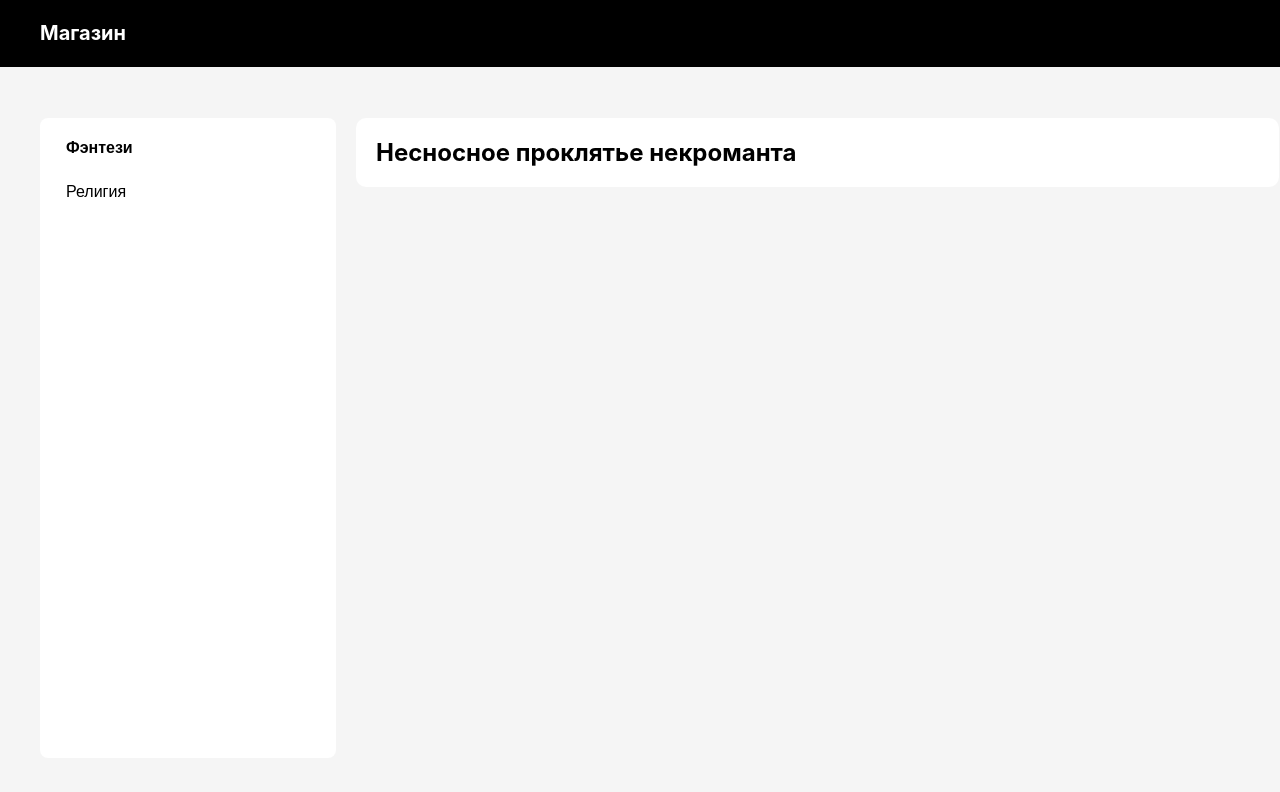
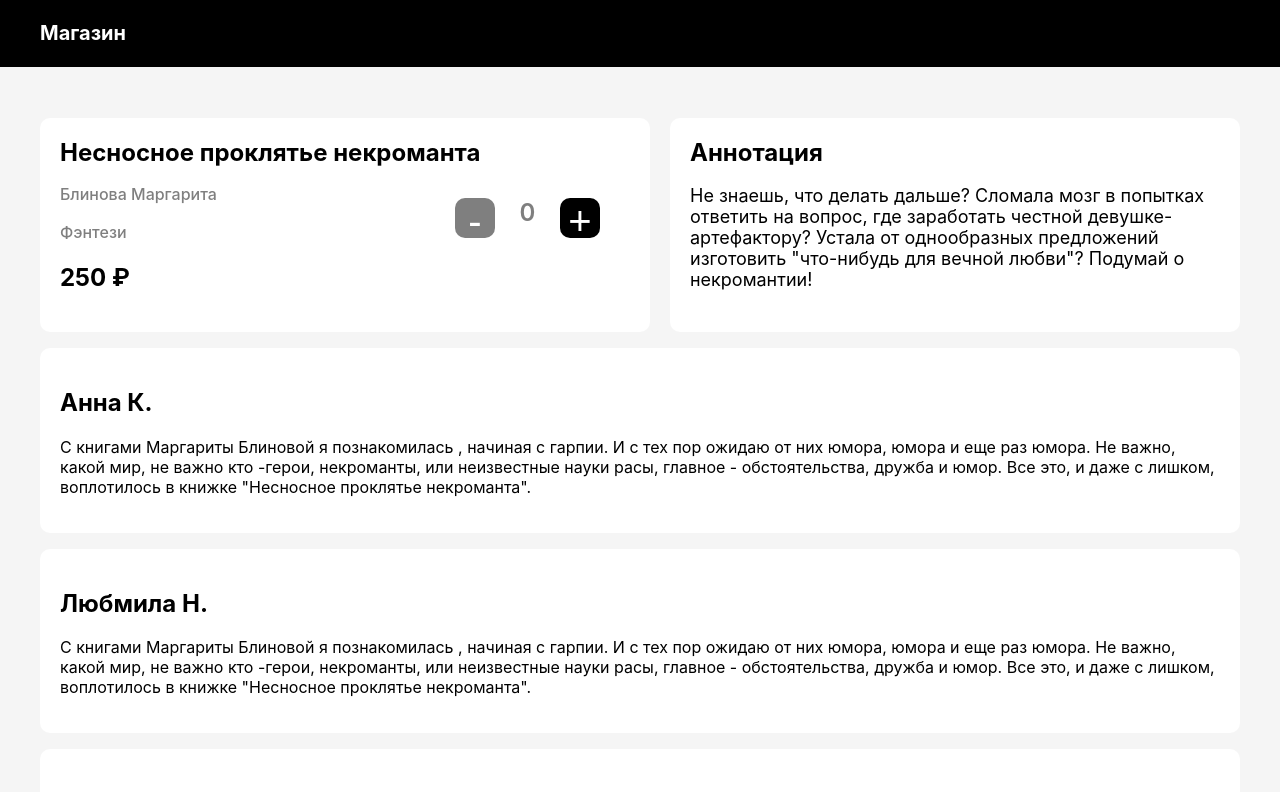
Before and after one commit to NailGilmanov/yandex-intensive-homework-lesson3, a React (Create React App) app: page / in a window 1280 px wide. Shown: the top 792 px of the page. Built offline with nearby package versions, Linux system fonts and the light colour scheme.

Commit message:
BookPage

```diff
--- a/src/App.jsx
+++ b/src/App.jsx
@@ -1,11 +1,13 @@
 import { Layout } from './components/Layout/Layout'
+import { BookPage } from './pages/BookPage/BookPage'
 import { LibraryPage } from './pages/LibraryPage/LibraryPage'
 import { books } from './constants/mock'
 
 export const App = () => {
     return <Layout>
         <div>
-            <LibraryPage books={ books }/>
+            {/* <LibraryPage books={ books }/> */}
+            <BookPage book={ books[0] } />
         </div>
     </Layout>
 }
--- /dev/null
+++ b/src/components/Annotation/Annotation.jsx
@@ -0,0 +1,10 @@
+import style from "./style.module.css"
+
+export const Annotation = ({ book }) => {
+    console.log(book)
+
+    return <div className={style.annotation}>
+        <h2 className={style.annotation__title}>Аннотация</h2>
+        <p className={style.annotation__text}>{book.annotation}</p>
+    </div>
+}
--- /dev/null
+++ b/src/components/Annotation/style.module.css
@@ -0,0 +1,14 @@
+.annotation {
+    background-color: white;
+    padding: 20px;
+    border-radius: 10px;
+    margin-bottom: 16px;
+}
+
+.annotation__title {
+    margin: 0;
+}
+
+.annotation__text {
+    font-size: 18px;
+}
--- a/src/components/BookCard/BookCard.jsx
+++ b/src/components/BookCard/BookCard.jsx
@@ -1,7 +1,19 @@
+import { useState } from 'react'
+
 import style from './style.module.css'
 
 export const BookCard = ({ book }) => {
+    const [count, setCount] = useState(0);
+
     return <div className={style.bookcard}>
         <h2 className={style.bookcard__title}>{ book.name }</h2>
+        <p className={style.bookcard__description}>{ book.author }</p>
+        <p className={style.bookcard__description}>{ book.genre }</p>
+        <h2 className={style.bookcard__price}>{ book.price } &#8381;</h2>
+        <div className={style.bookcard__counter}>
+            <button className={style.counter__btnminus} disabled={count === 0} onClick={() => setCount(count - 1)}><span>-</span></button>
+            <span className={style.counter__content}>{ count }</span>
+            <button className={style.counter__btnplus} onClick={() => setCount(count + 1)}><span>+</span></button>
+        </div>
     </div>
 }
--- a/src/components/BookCard/style.module.css
+++ b/src/components/BookCard/style.module.css
@@ -1,4 +1,5 @@
 .bookcard {
+    position: relative;
     width: 100%;
     margin-bottom: 16px;
     background-color: white;
@@ -9,3 +10,68 @@
 .bookcard__title {
     margin: 0;
 }
+
+.bookcard__description {
+    color: #00000080;
+    font-size: 16px;
+    line-height: 22px;
+    font-family: "Open Sans" sans-serif;
+    font-weight: 500;
+}
+
+.bookcard__counter {
+    position: absolute;
+    right: 50px;
+    top: 80px;
+    display: flex;
+}
+
+.counter__content {
+    font-size: 24px;
+    font-weight: 600;
+    color: #00000080;
+    margin-right: 20px;
+    margin-left: 20px;
+    width: 25px;
+    display: inline-block;
+    text-align: center;
+    vertical-align: center;
+}
+
+.counter__btnminus:disabled {
+    background-color: #00000080;
+}
+
+
+.counter__btnplus {
+    font-size: 40px;
+    font-weight: 500;
+    height: 40px;
+    width: 40px;
+    color: white;
+    background-color: black;
+    border-radius: 10px;
+    position: relative;
+    border: none;
+    outline: none;
+}
+
+.counter__btnplus::before {
+    position: absolute;
+    top: 10px;
+    width: 10px;
+    color: white;
+    height: 3px;
+}
+
+.counter__btnminus {
+    font-size: 40px;
+    font-weight: 500;
+    height: 40px;
+    width: 40px;
+    color: white;
+    background-color: black;
+    border-radius: 10px;
+    border: none;
+    outline: none;
+}
--- /dev/null
+++ b/src/components/Review/Review.jsx
@@ -0,0 +1,8 @@
+import style from './style.module.css'
+
+export const Review = ({ review }) => {
+    return <div className={style.review}>
+        <h2>{ review.user.name }</h2>
+        <p>{ review.text }</p>
+    </div>
+}
--- /dev/null
+++ b/src/components/Review/style.module.css
@@ -0,0 +1,6 @@
+.review {
+    background-color: white;
+    border-radius: 10px;
+    padding: 20px;
+    margin-bottom: 16px;
+}
--- /dev/null
+++ b/src/components/Reviews/Reviews.jsx
@@ -0,0 +1,9 @@
+import { Review } from "../Review/Review"
+
+export const Reviews = ({ book }) => {
+    return <div>
+        {
+            book.reviews.map((review) => <Review key={review.id} review={ review }/>)
+        }
+    </div>
+}
--- a/src/constants/mock.js
+++ b/src/constants/mock.js
@@ -6,6 +6,7 @@ export const books = [
     genre: "Фэнтези",
     rating: 4,
     price: 250,
+    annotation: 'Не знаешь, что делать дальше? Сломала мозг в попытках ответить на вопрос, где заработать честной девушке-артефактору? Устала от однообразных предложений изготовить "что-нибудь для вечной любви"? Подумай о некромантии!',
     reviews: [
       {
         id: "5909796d-5030-4e36-adec-68b8f9ec2d96",
@@ -53,6 +54,7 @@ export const books = [
     genre: "Религия",
     rating: 4,
     price: 250,
+    annotation: 'Не знаешь, что делать дальше? Сломала мозг в попытках ответить на вопрос, где заработать честной девушке-артефактору? Устала от однообразных предложений изготовить "что-нибудь для вечной любви"? Подумай о некромантии!',
     reviews: [
       {
         id: "5909796d-5030-4e36-adec-68b8f9ec2d6dd",
@@ -99,6 +101,7 @@ export const books = [
     author: "Пратчетт, Гейман",
     // genre: "Переодические издания",
     genre: "Религия",
+    annotation: 'Не знаешь, что делать дальше? Сломала мозг в попытках ответить на вопрос, где заработать честной девушке-артефактору? Устала от однообразных предложений изготовить "что-нибудь для вечной любви"? Подумай о некромантии!',
     rating: 4,
     price: 300,
     reviews: [
--- /dev/null
+++ b/src/pages/BookPage/BookPage.jsx
@@ -0,0 +1,18 @@
+import { BookCard } from "../../components/BookCard/BookCard"
+import { Annotation } from "../../components/Annotation/Annotation"
+
+import { Reviews } from '../../components/Reviews/Reviews'
+
+import style from './style.module.css'
+
+export const BookPage = ({ book }) => {
+    return <div>
+        <div className={style.content}>
+            <BookCard book={ book } />
+            <Annotation book={ book }/>
+        </div>
+        <div className="reviews">
+            <Reviews book={ book }/>
+        </div>
+    </div>
+}
--- /dev/null
+++ b/src/pages/BookPage/style.module.css
@@ -0,0 +1,5 @@
+.content {
+    display: grid;
+    grid-template-columns: 1fr 1fr;
+    gap: 60px
+}
--- a/src/pages/LibraryPage/LibraryPage.jsx
+++ b/src/pages/LibraryPage/LibraryPage.jsx
@@ -19,7 +19,7 @@ export const LibraryPage = (props) => {
             {
                 props.books
                     .filter(book => book.genre === activeGenre)
-                    .map(book => <BookCard book={book}/>)
+                    .map(book => <BookCard key={book.id} book={book}/>)
             }
         </div>
     </div>
```
